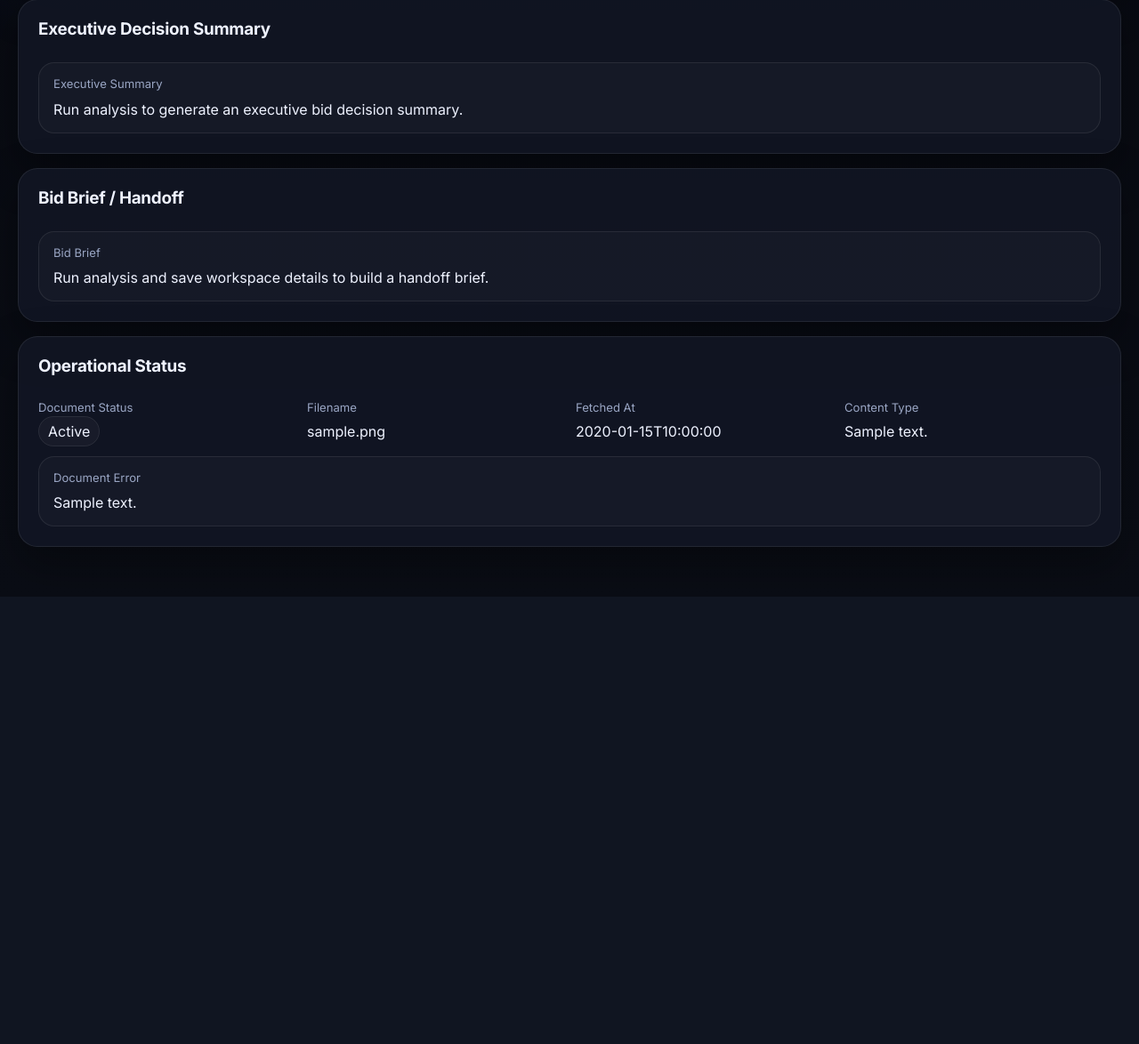
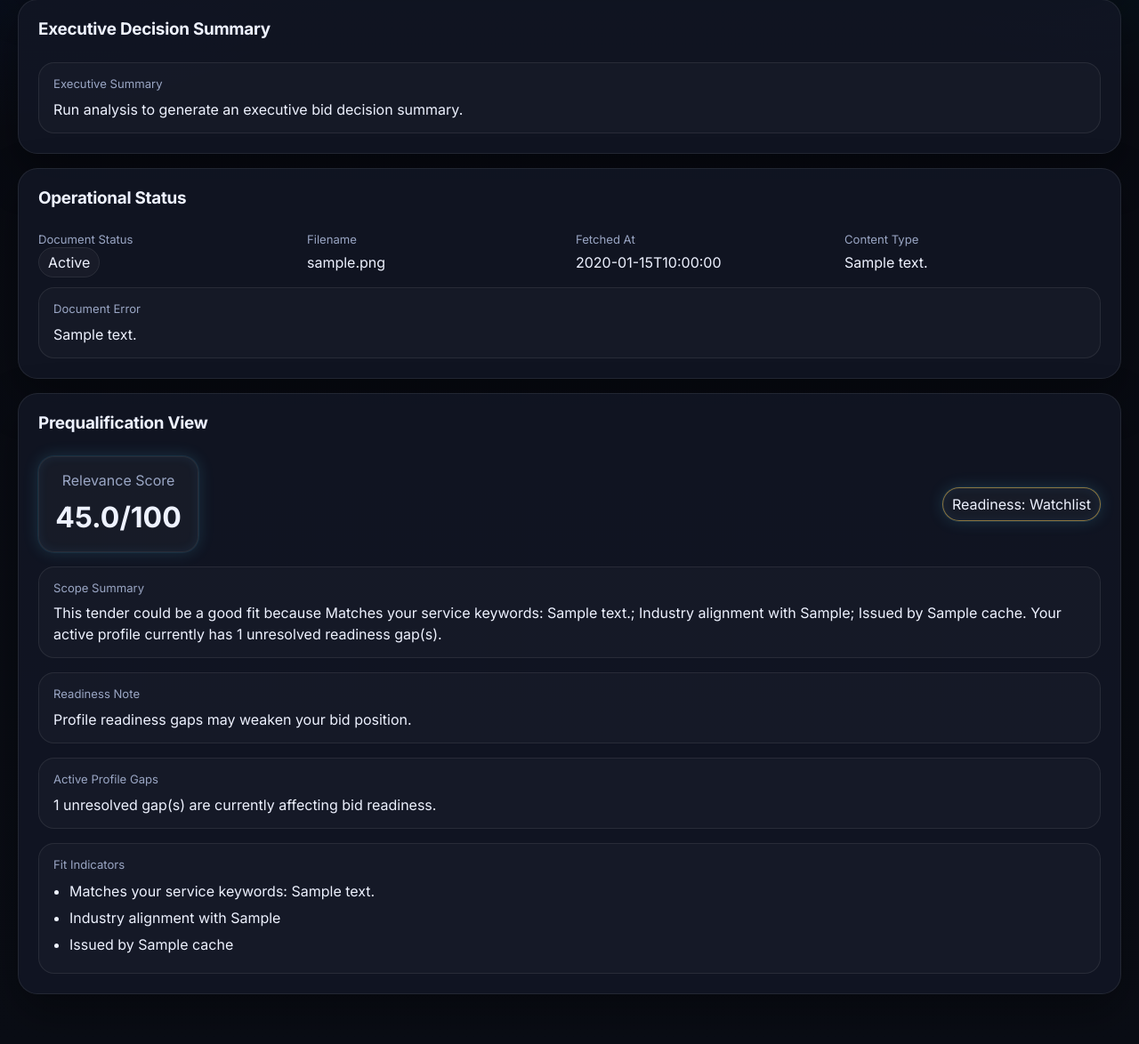
Before and after one commit to veza-sawbn/tenderai-kitchen, a Flask app: page /tender/1 in a window 1280 px wide. Shown: the part 479-1653 px from the top of the page at 89% size. Before the commit the page ends 1150 px from the top, so only its background shows below. Run offline with Flask 3, Linux system fonts and the light colour scheme; tables that the repository leaves empty hold one stand-in row (values such as "Sample post"); data that the repository does not hold is empty; some libraries are stand-ins or nearby versions.

Commit message:
Refactor tender detail HTML structure and logic
Refactor tender detail layout for improved readability and structure. Update conditional checks for proposal requirements and enhance the display of analysis results.

```diff
--- a/templates/tender_detail.html
+++ b/templates/tender_detail.html
@@ -26,10 +26,22 @@
   <p class="muted">{{ tender.description or "No description available." }}</p>
 
   <div class="detail-grid compact-grid">
-    <div><label>Department</label><p>{{ tender.buyer_name or "n/a" }}</p></div>
-    <div><label>Closing Date</label><p>{{ tender.closing_date or "n/a" }}</p></div>
-    <div><label>Days Left</label><p>{% if tender.closing_date %}{{ tender.closing_date|days_left }}{% else %}n/a{% endif %}</p></div>
-    <div><label>Province</label><p>{{ tender.province or "n/a" }}</p></div>
+    <div>
+      <label>Department</label>
+      <p>{{ tender.buyer_name or "n/a" }}</p>
+    </div>
+    <div>
+      <label>Closing Date</label>
+      <p>{{ tender.closing_date or "n/a" }}</p>
+    </div>
+    <div>
+      <label>Days Left</label>
+      <p>{% if tender.closing_date %}{{ tender.closing_date|days_left }}{% else %}n/a{% endif %}</p>
+    </div>
+    <div>
+      <label>Province</label>
+      <p>{{ tender.province or "n/a" }}</p>
+    </div>
   </div>
 
   <div class="detail-actions">
@@ -52,13 +64,9 @@
     <form method="post" action="{{ url_for('reanalyze_tender_page', tender_id=tender.id) }}" class="inline-form">
       <button type="submit" class="btn btn-secondary" {% if running_job %}disabled{% endif %}>Re-analyze</button>
     </form>
-    {% if latest_analysis and latest_analysis.proposal_enabled %}
+    {% if latest_analysis and latest_analysis.proposal_required %}
       <a class="btn btn-secondary" href="{{ url_for('api_generate_proposal', tender_id=tender.id) }}" target="_blank" rel="noopener">Proposal Draft</a>
       <a class="btn btn-secondary" href="{{ url_for('download_proposal_docx', tender_id=tender.id) }}">Proposal DOCX</a>
-    {% endif %}
-    {% if latest_analysis %}
-      <a class="btn btn-secondary" href="{{ url_for('api_executive_summary', tender_id=tender.id) }}" target="_blank" rel="noopener">Executive JSON</a>
-      <a class="btn btn-secondary" href="{{ url_for('download_brief_docx', tender_id=tender.id) }}">Bid Brief DOCX</a>
     {% endif %}
   </div>
 </section>
@@ -69,25 +77,53 @@
   {% if latest_analysis and latest_analysis.executive_summary %}
     {% set ex = latest_analysis.executive_summary %}
     <div class="detail-grid compact-grid">
-      <div><label>Fit Score</label><p>{{ ex.fit_score if ex.fit_score is not none else 'n/a' }}</p></div>
-      <div><label>Document Match</label><p>{% if ex.document_match %}Confirmed{% else %}Uncertain / Failed{% endif %}</p></div>
-      <div><label>Commercial Signal</label><p>{{ ex.commercial_signal or 'n/a' }}</p></div>
-      <div><label>Next Action</label><p>{{ ex.next_action or 'n/a' }}</p></div>
+      <div>
+        <label>Fit Score</label>
+        <p>{{ ex.fit_score if ex.fit_score is not none else 'n/a' }}</p>
+      </div>
+      <div>
+        <label>Document Match</label>
+        <p>{% if ex.document_match %}Confirmed{% else %}Uncertain / Failed{% endif %}</p>
+      </div>
+      <div>
+        <label>Commercial Signal</label>
+        <p>{{ ex.commercial_signal or 'n/a' }}</p>
+      </div>
+      <div>
+        <label>Next Action</label>
+        <p>{{ ex.next_action or 'n/a' }}</p>
+      </div>
     </div>
 
     <div class="detail-list">
       <label>Go / No-Go</label>
       <p><strong>{{ ex.go_no_go.decision|replace("_", " ")|title }}</strong></p>
       {% if ex.go_no_go.reasons %}
-        <ul>{% for item in ex.go_no_go.reasons %}<li>{{ item }}</li>{% endfor %}</ul>
+        <ul>
+          {% for item in ex.go_no_go.reasons %}
+            <li>{{ item }}</li>
+          {% endfor %}
+        </ul>
       {% endif %}
     </div>
 
     <div class="detail-grid compact-grid">
-      <div><label>Pursuit Status</label><p>{{ ex.pursuit_status|replace("_", " ")|title if ex.pursuit_status else 'n/a' }}</p></div>
-      <div><label>Submission Readiness</label><p>{{ ex.submission_readiness|replace("_", " ")|title if ex.submission_readiness else 'n/a' }}</p></div>
-      <div><label>Pricing Complexity</label><p>{{ ex.pricing_complexity or 'n/a' }}</p></div>
-      <div><label>Margin Risk</label><p>{{ ex.margin_risk or 'n/a' }}</p></div>
+      <div>
+        <label>Pursuit Status</label>
+        <p>{{ ex.pursuit_status|replace("_", " ")|title if ex.pursuit_status else 'n/a' }}</p>
+      </div>
+      <div>
+        <label>Submission Readiness</label>
+        <p>{{ ex.submission_readiness|replace("_", " ")|title if ex.submission_readiness else 'n/a' }}</p>
+      </div>
+      <div>
+        <label>Pricing Complexity</label>
+        <p>{{ ex.pricing_complexity or 'n/a' }}</p>
+      </div>
+      <div>
+        <label>Margin Risk</label>
+        <p>{{ ex.margin_risk or 'n/a' }}</p>
+      </div>
     </div>
   {% else %}
     <div class="detail-list">
@@ -98,42 +134,26 @@
 </section>
 
 <section class="glass-card stack-list">
-  <h2>Bid Brief / Handoff</h2>
-  {% if latest_analysis and latest_analysis.bid_brief %}
-    {% set brief = latest_analysis.bid_brief %}
-    <div class="detail-grid compact-grid">
-      <div><label>Owner</label><p>{{ brief.owner or "n/a" }}</p></div>
-      <div><label>Reviewer</label><p>{{ brief.reviewer or "n/a" }}</p></div>
-      <div><label>Due Date</label><p>{{ brief.due_date or "n/a" }}</p></div>
-      <div><label>Next Action</label><p>{{ brief.next_action or "n/a" }}</p></div>
-    </div>
-
-    <div class="detail-list">
-      <label>Pricing Notes</label>
-      <p>{{ brief.pricing_notes or "No pricing notes captured yet." }}</p>
-    </div>
-
-    <div class="detail-list">
-      <label>Compliance Notes</label>
-      <p>{{ brief.compliance_notes or "No compliance notes captured yet." }}</p>
-    </div>
-  {% else %}
-    <div class="detail-list">
-      <label>Bid Brief</label>
-      <p>Run analysis and save workspace details to build a handoff brief.</p>
-    </div>
-  {% endif %}
-</section>
-
-<section class="glass-card stack-list">
   <h2>Operational Status</h2>
 
   {% if document_status %}
     <div class="detail-grid compact-grid">
-      <div><label>Document Status</label><p><span class="status-badge status-{{ document_status.fetch_status }}">{{ document_status.fetch_status|replace("_", " ")|title }}</span></p></div>
-      <div><label>Filename</label><p>{{ document_status.filename or "n/a" }}</p></div>
-      <div><label>Fetched At</label><p>{{ document_status.fetched_at or "n/a" }}</p></div>
-      <div><label>Content Type</label><p>{{ document_status.content_type or "n/a" }}</p></div>
+      <div>
+        <label>Document Status</label>
+        <p><span class="status-badge status-{{ document_status.fetch_status }}">{{ document_status.fetch_status|replace("_", " ")|title }}</span></p>
+      </div>
+      <div>
+        <label>Filename</label>
+        <p>{{ document_status.filename or "n/a" }}</p>
+      </div>
+      <div>
+        <label>Fetched At</label>
+        <p>{{ document_status.fetched_at or "n/a" }}</p>
+      </div>
+      <div>
+        <label>Content Type</label>
+        <p>{{ document_status.content_type or "n/a" }}</p>
+      </div>
     </div>
     {% if document_status.error_message %}
       <div class="detail-list">
@@ -154,11 +174,11 @@
   <h2>Bid Workspace</h2>
 
   <form method="post" action="{{ url_for('update_workspace', tender_id=tender.id) }}" class="workspace-form">
-    {% set ws = latest_analysis.workspace %}
     <div class="detail-grid compact-grid">
       <div>
         <label>Pursuit Status</label>
         <select name="pursuit_status">
+          {% set ws = latest_analysis.workspace %}
           <option value="not_decided" {% if ws.pursuit_status == 'not_decided' %}selected{% endif %}>Not Decided</option>
           <option value="shortlisted" {% if ws.pursuit_status == 'shortlisted' %}selected{% endif %}>Shortlisted</option>
           <option value="pursue" {% if ws.pursuit_status == 'pursue' %}selected{% endif %}>Pursue</option>
@@ -187,26 +207,6 @@
       </div>
 
       <div>
-        <label>Checklist Progress</label>
-        <p>{{ latest_analysis.checklist_progress }}%</p>
-      </div>
-
-      <div>
-        <label>Owner</label>
-        <input type="text" name="owner" value="{{ ws.owner or '' }}" placeholder="Bid owner">
-      </div>
-
-      <div>
-        <label>Reviewer</label>
-        <input type="text" name="reviewer" value="{{ ws.reviewer or '' }}" placeholder="Internal reviewer">
-      </div>
-
-      <div>
-        <label>Due Date</label>
-        <input type="date" name="due_date" value="{{ ws.due_date or '' }}">
-      </div>
-
-      <div>
         <label>Document Override</label>
         <select name="document_override_status">
           <option value="none" {% if ws.document_override_status == 'none' %}selected{% endif %}>None</option>
@@ -221,23 +221,9 @@
       </div>
     </div>
 
-    <div class="progress-track">
-      <div class="progress-bar" style="width: {{ latest_analysis.checklist_progress }}%;"></div>
-    </div>
-
     <div class="detail-list">
       <label>Internal Notes</label>
-      <textarea name="internal_notes" rows="4" placeholder="Capture notes, pricing thinking, missing docs, or team actions...">{{ ws.internal_notes or '' }}</textarea>
-    </div>
-
-    <div class="detail-list">
-      <label>Pricing Notes</label>
-      <textarea name="pricing_notes" rows="3" placeholder="Internal pricing notes...">{{ ws.pricing_notes or '' }}</textarea>
-    </div>
-
-    <div class="detail-list">
-      <label>Compliance Notes</label>
-      <textarea name="compliance_notes" rows="3" placeholder="Internal compliance notes...">{{ ws.compliance_notes or '' }}</textarea>
+      <textarea name="internal_notes" rows="5" placeholder="Capture notes, pricing thinking, missing docs, or team actions...">{{ ws.internal_notes or '' }}</textarea>
     </div>
 
     <div class="detail-actions">
@@ -245,26 +231,93 @@
     </div>
   </form>
 </section>
+{% endif %}
 
+<section class="glass-card stack-list">
+  <h2>Prequalification View</h2>
+
+  <div class="detail-actions">
+    {% if alignment_score is not none %}
+      <div class="score-panel glow-chip large">
+        <span>Relevance Score</span>
+        <strong>{{ "%.1f"|format(alignment_score) }}/100</strong>
+      </div>
+    {% endif %}
+    <span class="glow-chip band-{{ readiness_band|default('no_profile') }}">
+      Readiness: {{ readiness_band|replace("_", " ")|title }}
+    </span>
+  </div>
+
+  {% if fit_summary %}
+    <div class="detail-list">
+      <label>Scope Summary</label>
+      <p>{{ fit_summary }}</p>
+    </div>
+  {% endif %}
+
+  <div class="detail-list">
+    <label>Readiness Note</label>
+    <p>{{ readiness_note }}</p>
+  </div>
+
+  {% if profile_gap_summary and profile_gap_summary.pending_count %}
+    <div class="detail-list">
+      <label>Active Profile Gaps</label>
+      <p>{{ profile_gap_summary.pending_count }} unresolved gap(s) are currently affecting bid readiness.</p>
+    </div>
+  {% endif %}
+
+  {% if fit_reasons %}
+    <div class="detail-list">
+      <label>Fit Indicators</label>
+      <ul>
+        {% for reason in fit_reasons %}
+          <li>{{ reason }}</li>
+        {% endfor %}
+      </ul>
+    </div>
+  {% endif %}
+</section>
+
+{% if latest_analysis %}
 <section class="glass-card stack-list">
   <h2>Submission Checklist</h2>
 
   {% set cl = latest_analysis.submission_checklist %}
   <div class="detail-list">
     <label>Mandatory Documents</label>
-    {% if cl.mandatory_documents %}<ul>{% for item in cl.mandatory_documents %}<li>{{ item }}</li>{% endfor %}</ul>{% else %}<p>No mandatory document list extracted yet.</p>{% endif %}
+    {% if cl.mandatory_documents %}
+      <ul>{% for item in cl.mandatory_documents %}<li>{{ item }}</li>{% endfor %}</ul>
+    {% else %}
+      <p>No mandatory document list extracted yet.</p>
+    {% endif %}
   </div>
+
   <div class="detail-list">
     <label>Compliance Items</label>
-    {% if cl.compliance_items %}<ul>{% for item in cl.compliance_items %}<li>{{ item }}</li>{% endfor %}</ul>{% else %}<p>No compliance items extracted yet.</p>{% endif %}
+    {% if cl.compliance_items %}
+      <ul>{% for item in cl.compliance_items %}<li>{{ item }}</li>{% endfor %}</ul>
+    {% else %}
+      <p>No compliance items extracted yet.</p>
+    {% endif %}
   </div>
+
   <div class="detail-list">
     <label>Technical Items</label>
-    {% if cl.technical_items %}<ul>{% for item in cl.technical_items %}<li>{{ item }}</li>{% endfor %}</ul>{% else %}<p>No technical items extracted yet.</p>{% endif %}
+    {% if cl.technical_items %}
+      <ul>{% for item in cl.technical_items %}<li>{{ item }}</li>{% endfor %}</ul>
+    {% else %}
+      <p>No technical items extracted yet.</p>
+    {% endif %}
   </div>
+
   <div class="detail-list">
     <label>Pricing Items</label>
-    {% if cl.pricing_items %}<ul>{% for item in cl.pricing_items %}<li>{{ item }}</li>{% endfor %}</ul>{% else %}<p>No pricing items extracted yet.</p>{% endif %}
+    {% if cl.pricing_items %}
+      <ul>{% for item in cl.pricing_items %}<li>{{ item }}</li>{% endfor %}</ul>
+    {% else %}
+      <p>No pricing items extracted yet.</p>
+    {% endif %}
   </div>
 </section>
 
@@ -279,25 +332,59 @@
   {% endif %}
 
   <div class="detail-grid compact-grid">
-    <div><label>Briefing Date</label><p>{{ latest_analysis.briefing_date or "n/a" }}</p></div>
-    <div><label>Briefing In</label><p>{% if latest_analysis.briefing_date %}{{ latest_analysis.briefing_date|days_left }} day(s){% else %}n/a{% endif %}</p></div>
-    <div><label>Contact Person</label><p>{{ latest_analysis.contact_person or "n/a" }}</p></div>
-    <div><label>Contact Email</label><p>{{ latest_analysis.contact_email or "n/a" }}</p></div>
+    <div>
+      <label>Briefing Date</label>
+      <p>{{ latest_analysis.briefing_date or "n/a" }}</p>
+    </div>
+    <div>
+      <label>Briefing In</label>
+      <p>{% if latest_analysis.briefing_date %}{{ latest_analysis.briefing_date|days_left }} day(s){% else %}n/a{% endif %}</p>
+    </div>
+    <div>
+      <label>Contact Person</label>
+      <p>{{ latest_analysis.contact_person or "n/a" }}</p>
+    </div>
+    <div>
+      <label>Contact Email</label>
+      <p>{{ latest_analysis.contact_email or "n/a" }}</p>
+    </div>
   </div>
 
   <div class="detail-grid compact-grid">
-    <div><label>Contact Phone</label><p>{{ latest_analysis.contact_phone or "n/a" }}</p></div>
-    <div><label>Proposal Required</label><p>{% if latest_analysis.proposal_required %}Yes{% else %}No / not confirmed{% endif %}</p></div>
-    <div><label>Pricing Complexity</label><p>{{ latest_analysis.pricing_complexity or "n/a" }}</p></div>
-    <div><label>Margin Risk</label><p>{{ latest_analysis.margin_risk or "n/a" }}</p></div>
+    <div>
+      <label>Contact Phone</label>
+      <p>{{ latest_analysis.contact_phone or "n/a" }}</p>
+    </div>
+    <div>
+      <label>Proposal Required</label>
+      <p>{% if latest_analysis.proposal_required %}Yes{% else %}No / not confirmed{% endif %}</p>
+    </div>
+    <div>
+      <label>Pricing Complexity</label>
+      <p>{{ latest_analysis.pricing_complexity or "n/a" }}</p>
+    </div>
+    <div>
+      <label>Margin Risk</label>
+      <p>{{ latest_analysis.margin_risk or "n/a" }}</p>
+    </div>
   </div>
 
   {% if latest_analysis.document_match is not none %}
     <div class="detail-list">
       <label>Document Match Check</label>
-      <p>{% if latest_analysis.document_match %}The fetched document appears to match this tender.{% else %}The fetched document may belong to another tender or a generic source page.{% endif %}</p>
-      {% if latest_analysis.document_match_reason %}<p class="muted" style="margin-top: 8px;">{{ latest_analysis.document_match_reason }}</p>{% endif %}
-      {% if latest_analysis.document_match_confidence is not none %}<p class="muted" style="margin-top: 8px;">Confidence: {{ latest_analysis.document_match_confidence }}</p>{% endif %}
+      <p>
+        {% if latest_analysis.document_match %}
+          The fetched document appears to match this tender.
+        {% else %}
+          The fetched document may belong to another tender or a generic source page.
+        {% endif %}
+      </p>
+      {% if latest_analysis.document_match_reason %}
+        <p class="muted" style="margin-top: 8px;">{{ latest_analysis.document_match_reason }}</p>
+      {% endif %}
+      {% if latest_analysis.document_match_confidence is not none %}
+        <p class="muted" style="margin-top: 8px;">Confidence: {{ latest_analysis.document_match_confidence }}</p>
+      {% endif %}
     </div>
   {% endif %}
 
@@ -305,6 +392,28 @@
     <div class="detail-list">
       <label>Extracted Scope Summary</label>
       <p>{{ latest_analysis.scope_summary }}</p>
+    </div>
+  {% endif %}
+
+  {% if latest_analysis.matched_signals %}
+    <div class="detail-list">
+      <label>Matched Document Signals</label>
+      <ul>
+        {% for item in latest_analysis.matched_signals %}
+          <li>{{ item }}</li>
+        {% endfor %}
+      </ul>
+    </div>
+  {% endif %}
+
+  {% if latest_analysis.missing_signals %}
+    <div class="detail-list">
+      <label>Missing Match Signals</label>
+      <ul>
+        {% for item in latest_analysis.missing_signals %}
+          <li>{{ item }}</li>
+        {% endfor %}
+      </ul>
     </div>
   {% endif %}
 
@@ -327,7 +436,11 @@
       <label>Commercial View</label>
       {% if latest_analysis.estimated_cost_drivers %}
         <p><strong>Estimated cost drivers:</strong></p>
-        <ul>{% for item in latest_analysis.estimated_cost_drivers %}<li>{{ item }}</li>{% endfor %}</ul>
+        <ul>
+          {% for item in latest_analysis.estimated_cost_drivers %}
+            <li>{{ item }}</li>
+          {% endfor %}
+        </ul>
       {% endif %}
       {% if latest_analysis.potential_revenue_range %}
         <p><strong>Potential revenue range:</strong> {{ latest_analysis.potential_revenue_range }}</p>
@@ -338,21 +451,33 @@
   {% if latest_analysis.strengths %}
     <div class="detail-list">
       <label>Strengths</label>
-      <ul>{% for item in latest_analysis.strengths %}<li>{{ item }}</li>{% endfor %}</ul>
+      <ul>
+        {% for item in latest_analysis.strengths %}
+          <li>{{ item }}</li>
+        {% endfor %}
+      </ul>
     </div>
   {% endif %}
 
   {% if latest_analysis.gaps %}
     <div class="detail-list">
       <label>Possible Gaps / Missing Requirements</label>
-      <ul>{% for item in latest_analysis.gaps %}<li>{{ item }}</li>{% endfor %}</ul>
+      <ul>
+        {% for item in latest_analysis.gaps %}
+          <li>{{ item }}</li>
+        {% endfor %}
+      </ul>
     </div>
   {% endif %}
 
   {% if latest_analysis.risks %}
     <div class="detail-list">
       <label>Risk Flags</label>
-      <ul>{% for item in latest_analysis.risks %}<li>{{ item }}</li>{% endfor %}</ul>
+      <ul>
+        {% for item in latest_analysis.risks %}
+          <li>{{ item }}</li>
+        {% endfor %}
+      </ul>
     </div>
   {% endif %}
 
@@ -363,6 +488,14 @@
       <p style="margin-top: 8px;"><strong>Executive Summary:</strong> {{ proposal_preview.executive_summary }}</p>
       <p style="margin-top: 8px;"><strong>Company Positioning:</strong> {{ proposal_preview.company_positioning }}</p>
       <p style="margin-top: 8px;"><strong>Approach:</strong> {{ proposal_preview.approach }}</p>
+      {% if proposal_preview.compliance_notes %}
+        <p style="margin-top: 8px;"><strong>Compliance Notes:</strong></p>
+        <ul>
+          {% for item in proposal_preview.compliance_notes %}
+            <li>{{ item }}</li>
+          {% endfor %}
+        </ul>
+      {% endif %}
     </div>
   {% endif %}
 
```
